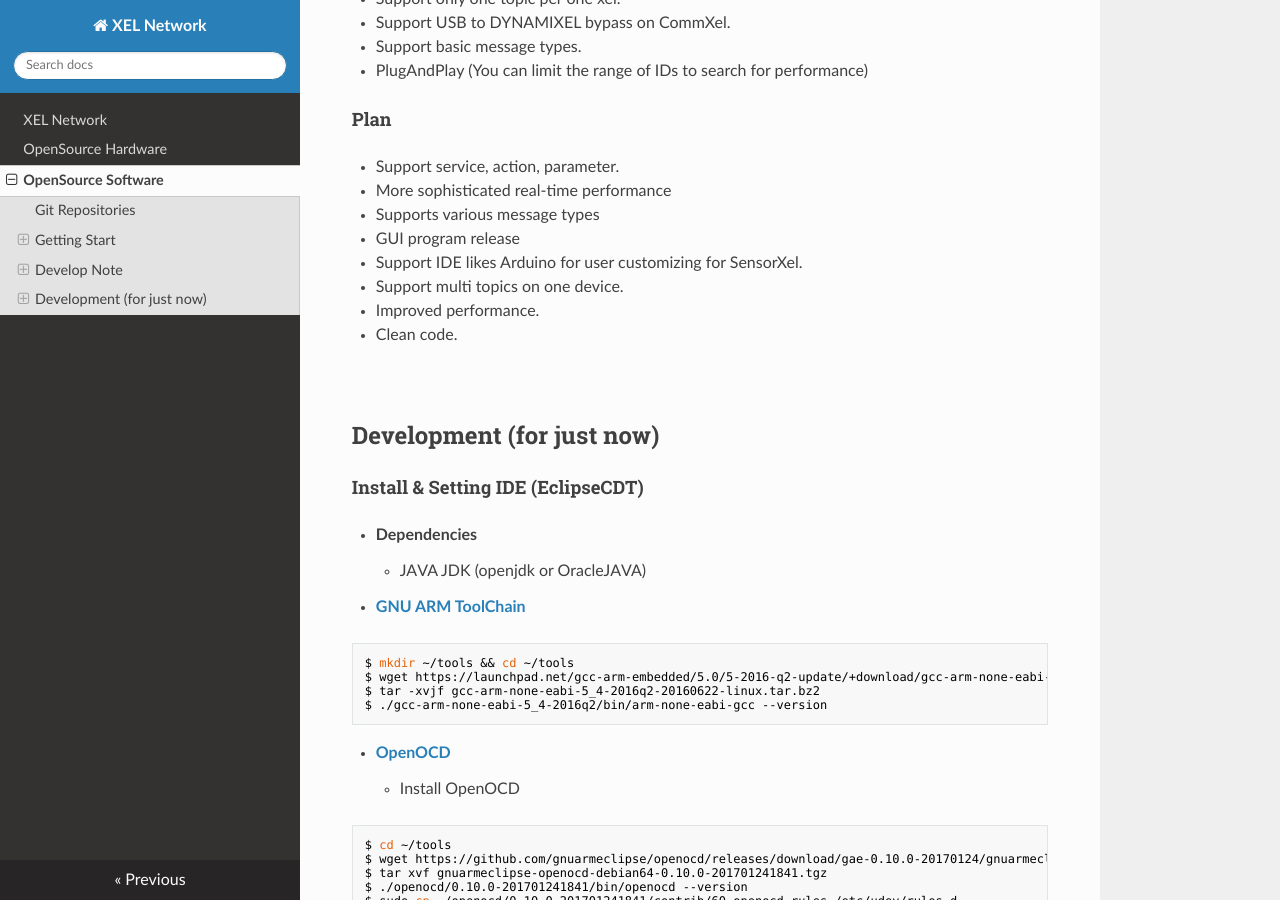
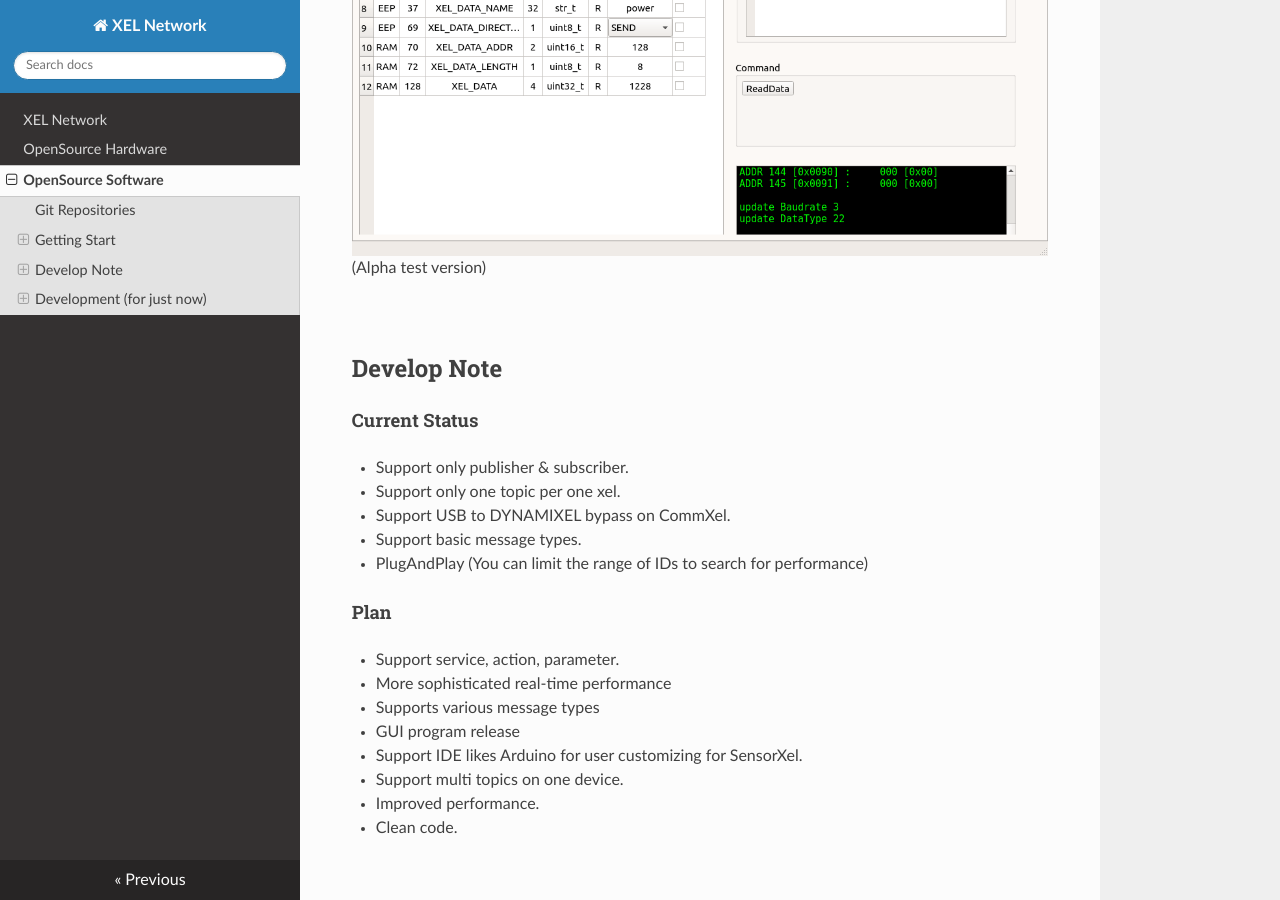
Before and after one commit to ROBOTIS-GIT/XelNetwork_Documents, an MkDocs documentation site: the page built from docs/software.md, in a window 1280 px wide and 900 px high, scrolled down 1683 px. Built offline with MkDocs 1.6.1, drawn with Linux system fonts in a browser that asks for light colours; nearby versions of some CDN libraries; old or Windows-style settings are respelled for this version of MkDocs.

Commit message:
Added xel manager image.

```diff
--- a/docs/software.md
+++ b/docs/software.md
@@ -57,6 +57,7 @@ The Alpha version includes the following features: (Not yet released)
 - Read Xel's infomation(ID, model number, baudrate, data information, data, etc...)
 
 ![](_static/xel_manager.png)
+(Alpha test version)
 
 <br>
 
```
Also changed, not shown: docs/_static/xel_manager.png (added).
